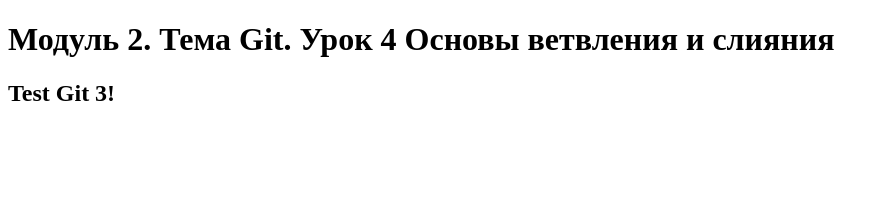
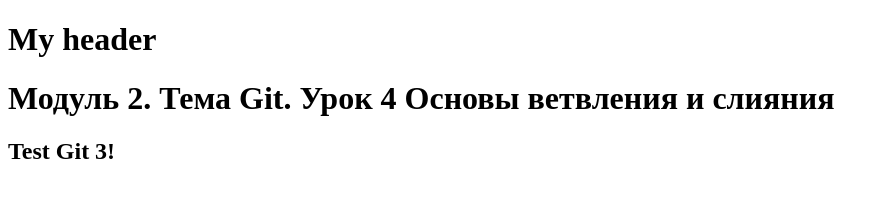
Before and after one commit to PashaMozhet1/result_school_git-4-2, a plain HTML site: page index.html in a window 1280 px wide. Shown: the whole page, without its empty margins (0-889 px from the left). Drawn offline with Linux system fonts and the light colour scheme.

Commit message:
develop header in html

```diff
--- a/index.html
+++ b/index.html
@@ -6,6 +6,7 @@
     <title>Модуль 2. Тема Git. Урок 4 Основы ветвления и слияния</title>
 </head>
 <body>
+    <header><h1>My header</h1></header>
     <h1>Модуль 2. Тема Git. Урок 4 Основы ветвления и слияния</h1>
     <h2>Test Git 3!</h2>
     <script src="index.js"></script>
--- a/index.js
+++ b/index.js
@@ -1,4 +1 @@
 console.log('Hellow world')
-console.log('1')
-
-console.log('123')
```
Also changed, not shown: 1 other file.
